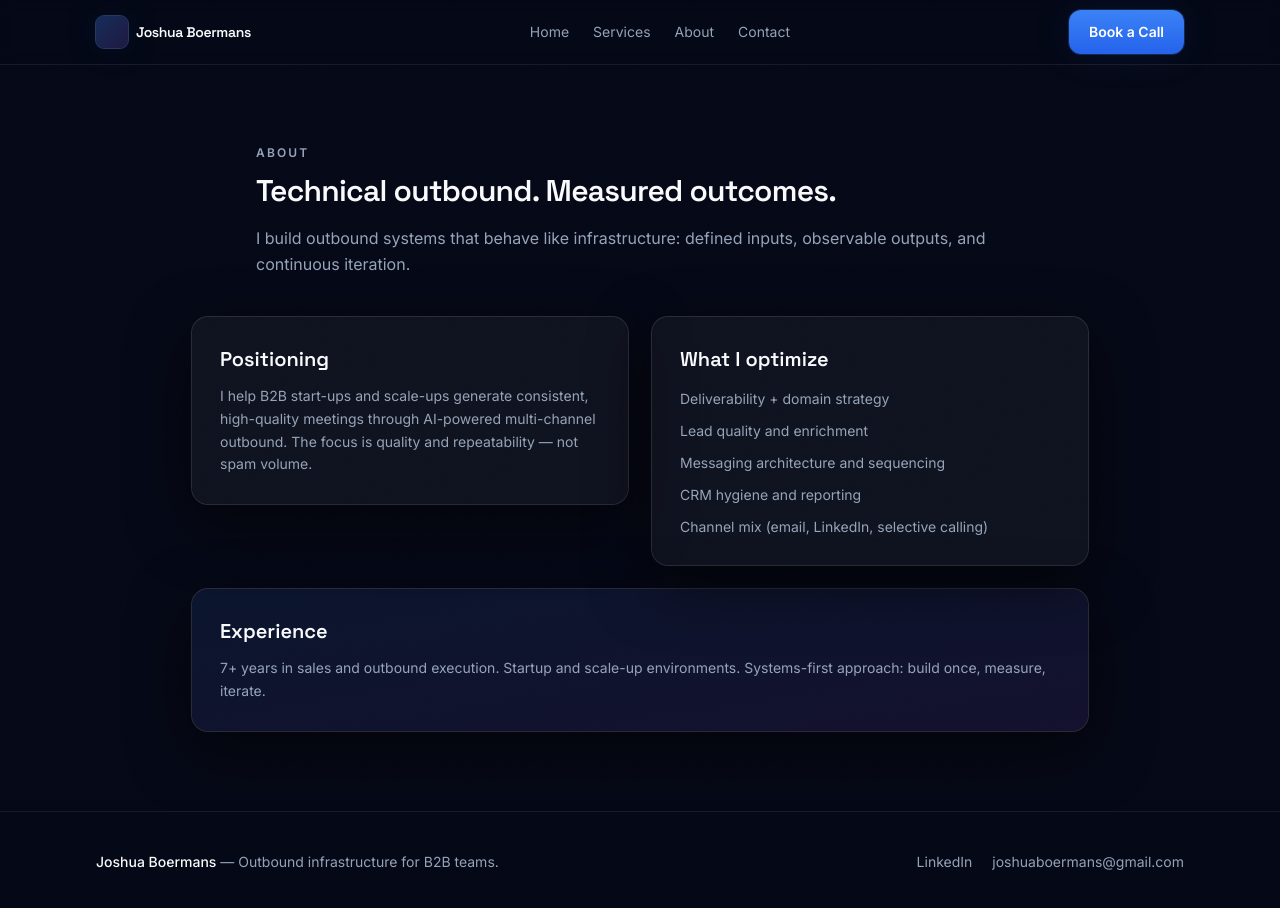
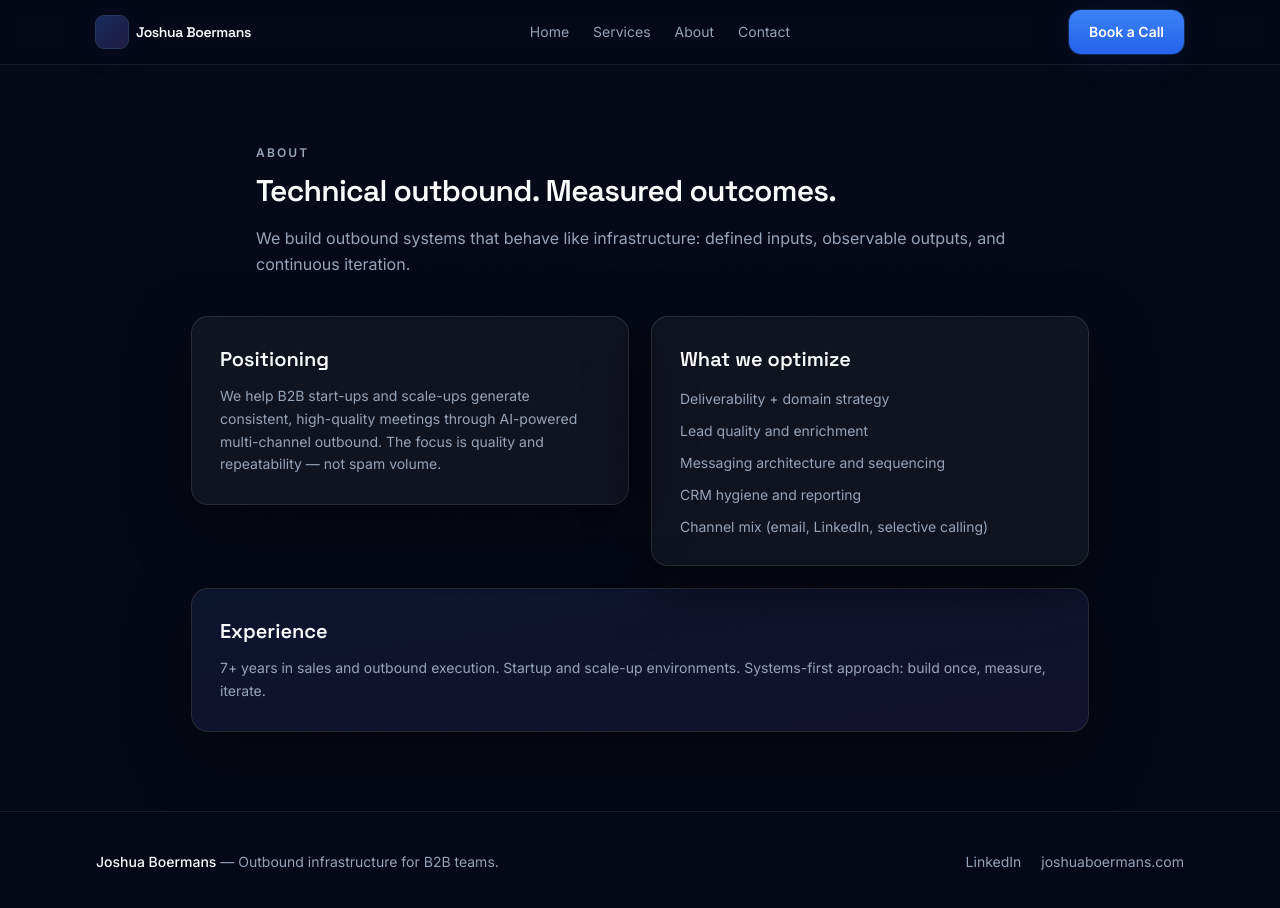
Before and after one commit to JoJoBoermans/personalwebsite, a Next.js app: page /about in a window 1280 px wide. Shown: the top 908 px of the page. Built offline with nearby package versions, Linux system fonts and the light colour scheme.

Commit message:
Update founder section with LinkedIn-backed proof

```diff
--- a/src/app/about/page.tsx
+++ b/src/app/about/page.tsx
@@ -20,21 +20,21 @@ export default function AboutPage() {
       <Section
         eyebrow="About"
         title="Technical outbound. Measured outcomes."
-        subtitle="I build outbound systems that behave like infrastructure: defined inputs, observable outputs, and continuous iteration."
+        subtitle="We build outbound systems that behave like infrastructure: defined inputs, observable outputs, and continuous iteration."
       >
         <div className="mx-auto grid max-w-4xl gap-6 md:grid-cols-2">
           <Reveal>
             <div className="rounded-2xl bg-white/[0.04] p-7 ring-1 ring-border shadow-card">
               <h3 className="font-display text-xl font-semibold">Positioning</h3>
               <p className="mt-3 text-sm leading-relaxed text-text-secondary">
-                I help B2B start-ups and scale-ups generate consistent, high-quality meetings through AI-powered multi-channel outbound.
+                We help B2B start-ups and scale-ups generate consistent, high-quality meetings through AI-powered multi-channel outbound.
                 The focus is quality and repeatability — not spam volume.
               </p>
             </div>
           </Reveal>
           <Reveal delay={0.05}>
             <div className="rounded-2xl bg-white/[0.04] p-7 ring-1 ring-border shadow-card">
-              <h3 className="font-display text-xl font-semibold">What I optimize</h3>
+              <h3 className="font-display text-xl font-semibold">What we optimize</h3>
               <ul className="mt-4 space-y-3 text-sm text-text-secondary">
                 <li>Deliverability + domain strategy</li>
                 <li>Lead quality and enrichment</li>
--- a/src/app/contact/page.tsx
+++ b/src/app/contact/page.tsx
@@ -34,7 +34,7 @@ export default function ContactPage() {
               </p>
             </div>
             <p className="mt-6 text-sm text-text-secondary">
-              If you share your ICP and a few example accounts, I’ll come prepared with a channel + sequence recommendation.
+              If you share your ICP and a few example accounts, we’ll come prepared with a channel + sequence recommendation.
             </p>
           </div>
           <div>
--- a/src/app/page.tsx
+++ b/src/app/page.tsx
@@ -56,7 +56,7 @@ const faqs = [
   },
   {
     q: 'Is this fully outsourced?',
-    a: 'It can be. I can run the system end-to-end, or build it with your team and transfer execution.'
+    a: 'It can be. We can run the system end-to-end, or build it with your team and transfer execution.'
   },
   {
     q: 'Do you help build internal outbound systems?',
@@ -165,7 +165,7 @@ export default function HomePage() {
                 desc: 'Outbound that supports real revenue motion — not vanity metrics.'
               },
               {
-                title: 'Up to 60 meetings in a single month',
+                title: 'On average 20 meetings a month',
                 desc: 'When ICP, deliverability, and messaging align — volume follows.'
               }
             ].map((c, i) => (
@@ -259,28 +259,40 @@ export default function HomePage() {
         <Section
           eyebrow="Founder"
           title="Joshua Boermans"
-          subtitle="Outbound systems expertise built in high-pace B2B environments."
+          subtitle="B2B SaaS & IT sales operator — outbound systems, pipeline, and revenue execution."
           className="bg-bg-850/30"
         >
           <div className="grid gap-6 lg:grid-cols-[0.9fr_1.1fr]">
             <Reveal>
               <div className="rounded-2xl bg-white/[0.04] p-6 ring-1 ring-border shadow-card">
-                <div className="font-display text-lg font-semibold">Capabilities</div>
+                <div className="font-display text-lg font-semibold">Relevant experience</div>
                 <ul className="mt-4 space-y-3 text-sm text-text-secondary">
-                  <li className="flex gap-3"><span className="mt-2 h-1.5 w-1.5 rounded-full bg-accent-500" />7+ years in B2B sales and outbound execution</li>
-                  <li className="flex gap-3"><span className="mt-2 h-1.5 w-1.5 rounded-full bg-accent-500" />Sequence design + deliverability systems</li>
-                  <li className="flex gap-3"><span className="mt-2 h-1.5 w-1.5 rounded-full bg-accent-500" />CRM hygiene, automation, and pipeline reporting</li>
-                  <li className="flex gap-3"><span className="mt-2 h-1.5 w-1.5 rounded-full bg-accent-500" />Startup scaling experience and sales process optimization</li>
+                  <li className="flex gap-3"><span className="mt-2 h-1.5 w-1.5 rounded-full bg-accent-500" />6+ years in B2B SaaS and IT sales (full-cycle + outbound)</li>
+                  <li className="flex gap-3"><span className="mt-2 h-1.5 w-1.5 rounded-full bg-accent-500" />Generated pipeline through high-volume outbound (350+ activities/week, ~30 meetings/month)</li>
+                  <li className="flex gap-3"><span className="mt-2 h-1.5 w-1.5 rounded-full bg-accent-500" />Managed enterprise pipeline (~€300K) and closed 30 new clients</li>
+                  <li className="flex gap-3"><span className="mt-2 h-1.5 w-1.5 rounded-full bg-accent-500" />Contributed to €180K revenue across 3 B2B clients in a software delivery environment</li>
                 </ul>
               </div>
             </Reveal>
             <Reveal delay={0.06}>
               <div className="rounded-2xl bg-gradient-to-br from-accent-500/10 to-violet-500/10 p-6 ring-1 ring-border shadow-card">
-                <div className="font-display text-lg font-semibold">What you get</div>
+                <div className="font-display text-lg font-semibold">How I help</div>
                 <p className="mt-3 text-sm leading-relaxed text-text-secondary">
-                  A technical outbound system that produces meetings with clear inputs and outputs —
-                  messaging, lead quality, deliverability, and channel mix managed as a single pipeline.
+                  I turn complex products into clear outbound that founders can measure: targeting, lists, messaging,
+                  deliverability, and follow-up built into one system — so meetings show up consistently.
                 </p>
+                <div className="mt-4 grid gap-3 sm:grid-cols-2">
+                  <div className="rounded-xl bg-white/[0.04] p-4 ring-1 ring-border">
+                    <div className="text-xs font-semibold uppercase tracking-[0.18em] text-text-secondary">Output</div>
+                    <div className="mt-2 text-sm font-medium text-text-primary">Meetings you can forecast</div>
+                    <div className="mt-1 text-sm text-text-secondary">Qualified calls booked through multi-channel sequences.</div>
+                  </div>
+                  <div className="rounded-xl bg-white/[0.04] p-4 ring-1 ring-border">
+                    <div className="text-xs font-semibold uppercase tracking-[0.18em] text-text-secondary">System</div>
+                    <div className="mt-2 text-sm font-medium text-text-primary">Infrastructure + iteration</div>
+                    <div className="mt-1 text-sm text-text-secondary">CRM hygiene, automation, and reporting loops.</div>
+                  </div>
+                </div>
                 <div className="mt-6 flex flex-wrap gap-3">
                   <Button href="#book">Book a Call</Button>
                   <Button href="/about/" variant="secondary">Read more</Button>
--- a/src/components/CalendlyEmbed.tsx
+++ b/src/components/CalendlyEmbed.tsx
@@ -20,7 +20,7 @@ export function CalendlyEmbed({ url = site.calendly.url }: { url?: string }) {
       <div
         className="calendly-inline-widget"
         data-url={url}
-        style={{ minWidth: '320px', height: '700px' }}
+        style={{ width: '100%', minWidth: '320px', height: '700px' }}
       />
     </div>
   );
--- a/src/lib/site.ts
+++ b/src/lib/site.ts
@@ -10,6 +10,6 @@ export const site = {
   },
   socials: {
     linkedin: 'https://www.linkedin.com/in/joshuaboermans/',
-    email: 'joshuaboermans@gmail.com'
+    email: 'joshuaboermans.com'
   }
 } as const;
--- a/src/styles/globals.css
+++ b/src/styles/globals.css
@@ -13,9 +13,10 @@ html, body {
 body {
   @apply text-text-primary antialiased;
   background:
-    radial-gradient(1200px circle at 18% 0%, rgba(59,130,246,0.22), transparent 55%),
-    radial-gradient(900px circle at 90% 18%, rgba(139,92,246,0.18), transparent 52%),
-    linear-gradient(180deg, #050816 0%, #060a18 55%, #050816 100%);
+    radial-gradient(1200px circle at 16% -10%, rgba(59,130,246,0.30), transparent 60%),
+    radial-gradient(900px circle at 92% 10%, rgba(139,92,246,0.26), transparent 58%),
+    radial-gradient(700px circle at 40% 95%, rgba(16,185,129,0.10), transparent 55%),
+    linear-gradient(180deg, #060a1a 0%, #070b1b 40%, #050818 100%);
 }
 
 /* Soft noise overlay */
```
